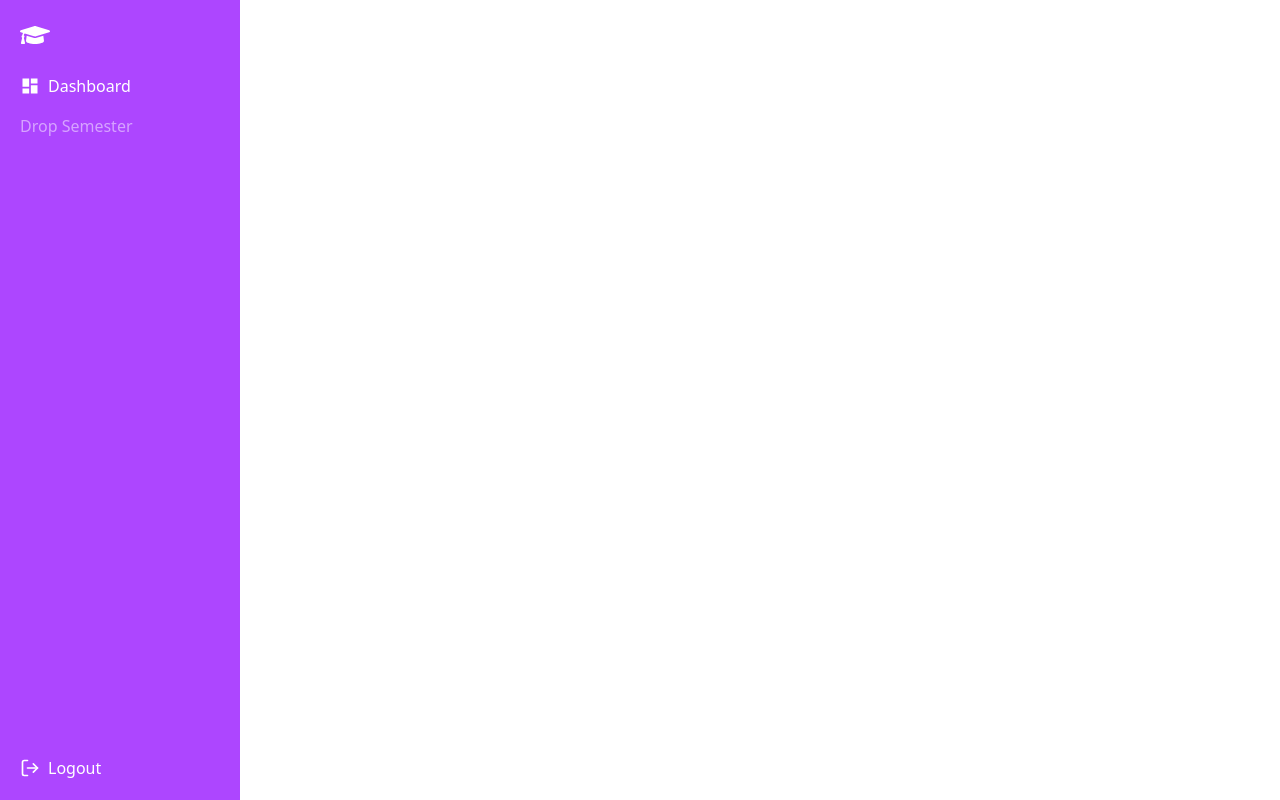
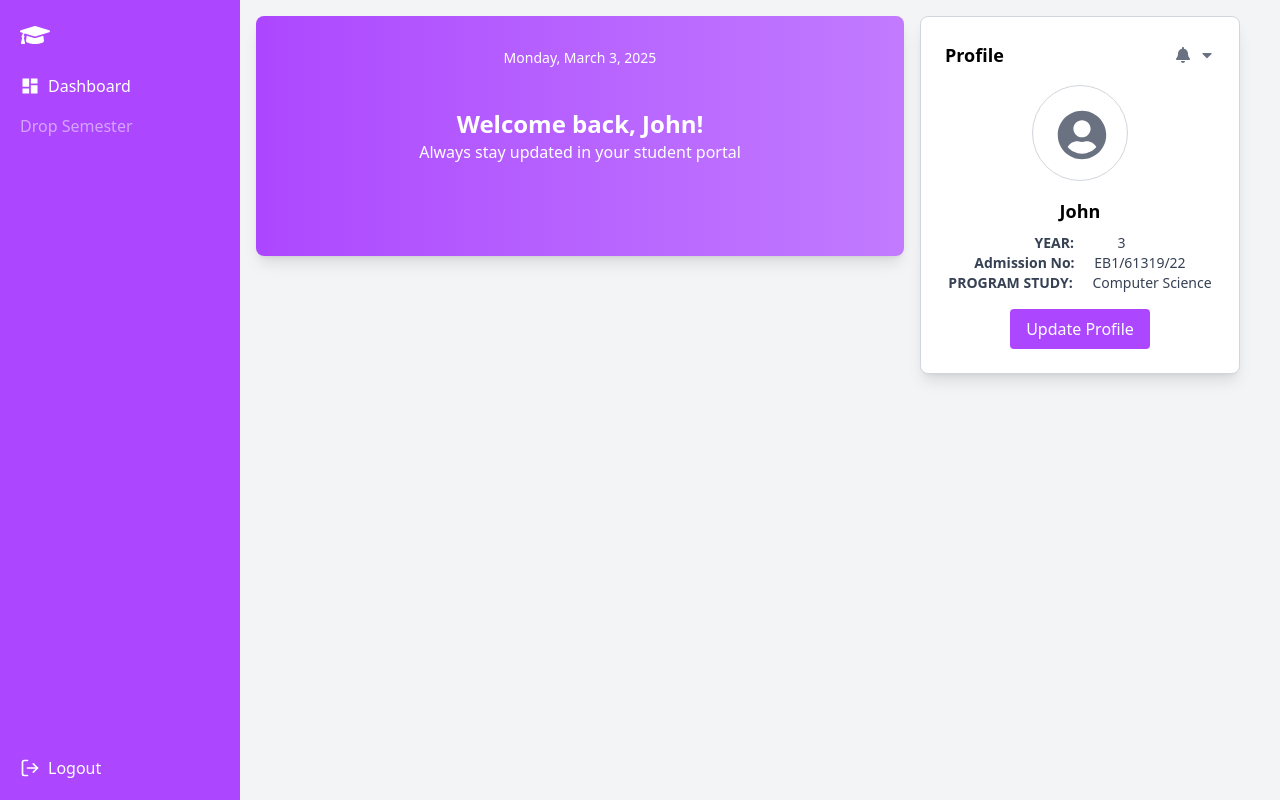
Before and after one commit to william2032/StudentLink, a React (Vite) app in the folder Frontend/: page /dashboard in a window 1280 px wide. Built offline with nearby package versions, Linux system fonts and the light colour scheme.

Commit message:
Added the profile on the dashboard

```diff
--- a/Frontend/src/App.jsx
+++ b/Frontend/src/App.jsx
@@ -4,17 +4,18 @@ import { useState } from "react";
 import Login from "./components/Login";
 import Register from "./components/Register";
 import Splash from "./components/Splash.jsx";
-import { Dashboard } from "./components/Dashboard.jsx";
+import Dashboard from "./components/Dashboard.jsx";
 
 const App = () => {
+    const [userName, setUserName] = useState("");
     return (
         <Router>
             <Routes>
                 {/* Splash screen as the main landing page */}
                 <Route path="/" element={ <Splash />} />
                 {/* Login route */}
-                <Route path="/login" element={<LoginScreen />} />
-                <Route path="/dashboard" element={<Dashboard />} />
+                <Route path="/login" element={<LoginScreen setUserName={setUserName}/>} />
+                <Route path="/dashboard" element={<Dashboard userName={userName}/>} />
             </Routes>
         </Router>
     );
@@ -25,12 +26,17 @@ const LoginScreen = () => {
     const [showRegister, setShowRegister] = useState(false);
     const navigate = useNavigate();
 
+    const handleLogin = (name) => {
+        setUserName(name);
+        navigate("/dashboard");
+    };
+
     return (
         <div className="flex items-center justify-center  h-full mt-20  pt-[100px]  p-4">
             {showRegister ? (
                 <Register onRegisterSuccess={() => setShowRegister(false)} onBackToLogin={() => setShowRegister(false)} />
             ) : (
-                <Login openRegister={() => setShowRegister(true)} />
+                <Login openRegister={() => setShowRegister(true)} onLogin={handleLogin}/>
             )}
             <button onClick={() => navigate("/")} className="absolute top-4 left-4 text-purple-500">← Back</button>
         </div>
--- a/Frontend/src/components/Dashboard.jsx
+++ b/Frontend/src/components/Dashboard.jsx
@@ -1,13 +1,13 @@
-import React, { useState } from "react";
+import React, { useState, useEffect } from "react";
 
 import Profile from "./Profile.jsx";
 import { FaGraduationCap } from "react-icons/fa";
 import { FiLogOut } from "react-icons/fi";
 import { MdDashboard } from "react-icons/md";
 
-export const Dashboard = () => {
+const Sidebar = ({ userName }) => {
   return (
-    <div className="w-60 h-screen bg-purple-500 p-5 text-white flex flex-col">
+    <div className="w-60 h-screen bg-purple-500 p-5 text-white flex flex-col fixed left-0 top-0">
     <div className="flex items-center space-x-2 mb-6">
       <FaGraduationCap size={30} />
     </div>
@@ -26,23 +26,41 @@ export const Dashboard = () => {
         <span>Logout</span>
       </a>
     </div>
+        {/* Call the Profile component here */}
+        <Profile userName={userName}/>
   </div>
 );
 };
 
-const Main = () => {
+const Dashboard = ({ userName }) => {
+ // State for date
+ const [currentDate, setCurrentDate] = useState("");
+
+ // Update date on component mount
+ useEffect(() => {
+  const today = new Date();
+  const formattedDate = today.toLocaleDateString(undefined, {
+    weekday: "long",
+    year: "numeric",
+    month: "long",
+    day: "numeric",
+  });
+  setCurrentDate(formattedDate);
+}, []);
 return (
-  <div className="flex h-screen">
-    {/* <Sidebar /> */}
-    <main className="flex-1 flex flex-col items-center justify-center bg-gradient-to-r from-purple-500 to-purple-400 p-10">
-      <Profile />
-      <div className="bg-white rounded-xl shadow-lg p-6 text-center">
-        <p className="text-gray-500 text-sm">Feb 27, 2025</p>
-        <h1 className="text-xl font-bold">Welcome back, John!</h1>
-        <p className="text-gray-600">Always stay updated in your student portal</p>
-      </div>
-    </main>
+  <div className="flex h-screen bg-gray-100">
+    <Sidebar userName={userName}/>
+    <div className="flex-1 ml-60 mr-90 p-4 ">
+        {/* Welcome Message Centered at Top */}
+        <div className="bg-gradient-to-r from-purple-500 to-purple-400 text-white text-center p-8 h-60 rounded-lg shadow-lg justify-center">
+          <p className="text-sm">{currentDate}</p>
+          <div className="flex flex-col items-center text-center mt-10">
+          <h1 className="text-2xl font-bold">Welcome back, {userName || "John"}!</h1>
+          <p className="text-md">Always stay updated in your student portal</p>
+          </div>
+        </div>
   </div>
+ </div>
 );
 };
 
@@ -62,3 +80,5 @@ const [isLoggedIn, setIsLoggedIn] = useState(false);
 
 return isLoggedIn ? <Dashboard /> : <SplashScreen onLogin={() => setIsLoggedIn(true)} />;
 };
+
+export default Dashboard;
--- a/Frontend/src/components/Login.jsx
+++ b/Frontend/src/components/Login.jsx
@@ -4,10 +4,15 @@ import {useNavigate} from "react-router-dom";
 import {useState} from "react";
 import {FaUser, FaLock} from "react-icons/fa";
 
-const Login = ({openRegister}) => {
+const Login = ({onLogin, openRegister}) => {
     const [username, setUsername] = useState("");
     const [password, setPassword] = useState("");
     const navigate = useNavigate();
+
+    const handleLogin = () => {
+        onLogin(username);
+        navigate("/dashboard");
+    };
 
     return (
         <div className="bg-white p-8 rounded-lg shadow-md w-96 space-y-4 login">
@@ -36,7 +41,7 @@ const Login = ({openRegister}) => {
             </div>
 
             <p className="text-right text-sm text-gray-500">Forgot password?</p>
-
+            {/* {handleLogin}  */}
             <button onClick={() => navigate("/dashboard")}
                     className="mt-[30px] bg-purple-700 text-white px-4 py-2 rounded cursor-pointer">Log in
             </button>
--- a/Frontend/src/components/Profile.jsx
+++ b/Frontend/src/components/Profile.jsx
@@ -1,42 +1,30 @@
 import React from 'react';
-import {FaBell, FaCaretDown} from "react-icons/fa";
-// Importing the CSS file for styling
+import { FaBell, FaCaretDown } from "react-icons/fa";
+import { FaUserCircle } from "react-icons/fa";
 
-const Profile = () => {
+const Profile = ({ userName }) => {
     return (
-        <div className="profile-container">
-            <h1 className="profile-title">Profile</h1>
-            <div className="notification-icon">
-                <img src="/bell.svg" alt="bell" />
-            </div>
-            <div className="dropdown-icon">
-<img src="/dropdown.svg" alt="dropdown" />
+        <div className="absolute top-4 left-230 bg-white p-6 rounded-lg shadow-lg w-80 border border-gray-300">
+            <div className="flex justify-between items-center mb-4">
+                <h1 className="text-lg text-black font-bold">Profile</h1>
+                <div className="flex items-center space-x-2 text-gray-500">
+                    <FaBell className="cursor-pointer" />
+                    <FaCaretDown className="cursor-pointer" />
+                </div>
             </div>
 
-            <div className="profile-info">
-                <div className="profile-avatar">
-                    {/* Placeholder for avatar */}
-                    <div className="avatar-placeholder">
-                        <img className="profile-img" src="/profile.png" alt=""/>
-                    </div>
+            <div className="flex flex-col items-center text-center">
+                <div className="w-24 h-24 rounded-full overflow-hidden mb-4 border border-gray-300">
+                <FaUserCircle className="text-gray-500 ml-6 mt-6" size={50} />
                 </div>
-                <h2 className="profile-name">John Doe</h2>
-                <div className="profile-details">
-                    <div className="detail-item">
-                        <span className="detail-label">YEAR:</span>
-                        <span className="detail-value">3</span>
-                    </div>
-                    <div className="detail-item">
-                        <span className="detail-label">Admission No:</span>
-                        <span className="detail-value">EB1/61319/22</span>
-                    </div>
-                    <div className="detail-item">
-                        <span className="detail-label">PROGRAM STUDY:</span>
-                        <span className="detail-value">Computer Science</span>
-                    </div>
+                <h2 className="text-lg text-black font-semibold mb-2">{ userName || "John"}</h2>
+                <div className="text-gray-700 text-sm">
+                    <p><span className="font-semibold">YEAR:</span> <span className="ml-10">3</span></p>
+                    <p><span className="font-semibold">Admission No:</span> <span className="ml-4">EB1/61319/22</span></p>
+                    <p><span className="font-semibold">PROGRAM STUDY:</span> <span className="ml-4">Computer Science</span></p>
                 </div>
+                <button className="bg-purple-500 text-white px-4 py-2 rounded mt-4 hover:bg-purple-600">Update Profile</button>
             </div>
-            <button className="update-button">Update Profile</button>
         </div>
     );
 };
--- a/Frontend/src/components/Register.jsx
+++ b/Frontend/src/components/Register.jsx
@@ -86,7 +86,7 @@ const Register = ({ onRegisterSuccess }) => {
 
     return (
         <>
-            <div className=" w-full flex flex-row justify-center min-h-[150px] bg-gradient-to-b from-blue-600 to-blue-400  pt-[30px]  register">
+            <div className=" w-full flex flex-row justify-center min-h-[150px] bg-gradient-to-b from-purple-500 to-purple-400  pt-[30px]  register">
                 <h2 className="text-center text-3xl font-semibold mt-[10px]  text-white w-full">Create your free account</h2>
 
                 <div className="bg-white shadow-lg rounded-lg p-8 w-full max-w-4xl mt-[60px] absolute">
```
